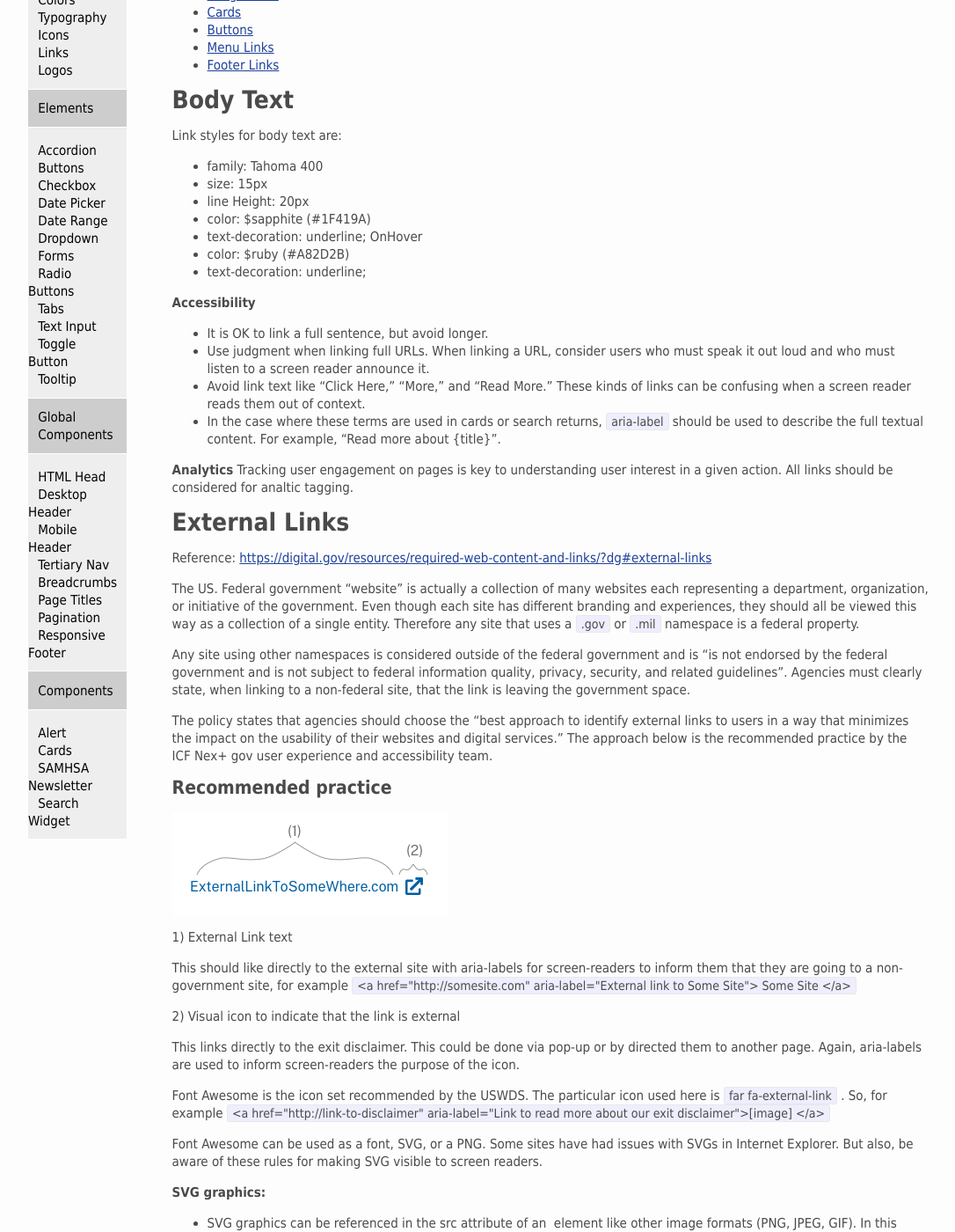
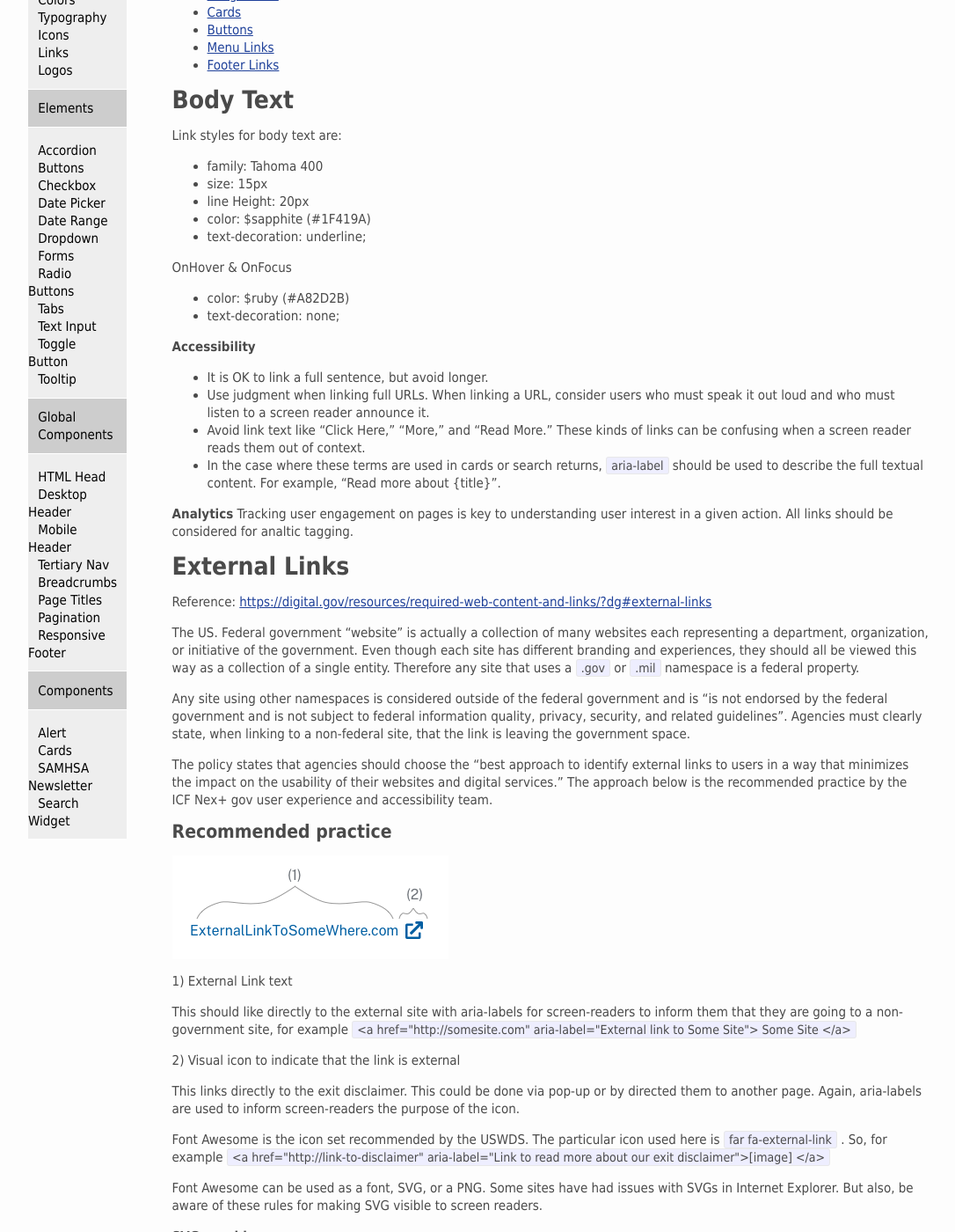
Before and after one commit to ux-at-icfnext/samhsa-v4, a Jekyll site: the page built from docs/pages/styles/links.md, in a window 1280 px wide and 1400 px high, scrolled down 258 px. Shown: the whole window at 88% size, without its empty margins (96-1182 px from the left). Built offline with Jekyll 4.4.1, drawn with Linux system fonts in a browser that asks for light colours; nearby versions of some CDN libraries; some of the changed text lies outside the part shown.

Commit message:
added OnFocus to link specs

```diff
--- a/docs/pages/styles/links.md
+++ b/docs/pages/styles/links.md
@@ -25,9 +25,10 @@ Link styles for body text are:
 - line Height: 20px
 - color: $sapphite (#1F419A)
 - text-decoration: underline;
-OnHover
+
+OnHover & OnFocus
 - color: $ruby (#A82D2B)
-- text-decoration: underline;
+- text-decoration: none;
 
 **Accessibility**
 - It is OK to link a full sentence, but avoid longer.
@@ -78,7 +79,8 @@ Link styles for body text are:
 - line Height: 20px
 - color: $sapphite (#1F419A)
 - text-decoration: none;
-OnHover
+
+OnHover & OnFocus
 - color: $ruby (#A82D2B)
 - text-decoration: underline;
 
```
